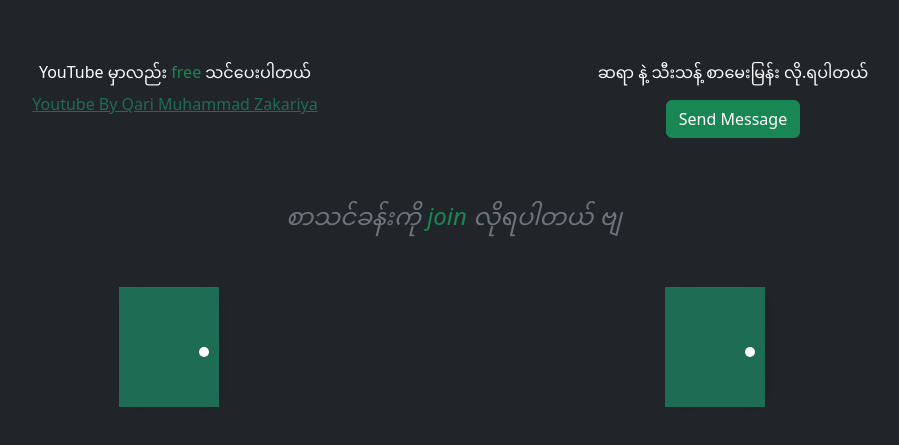
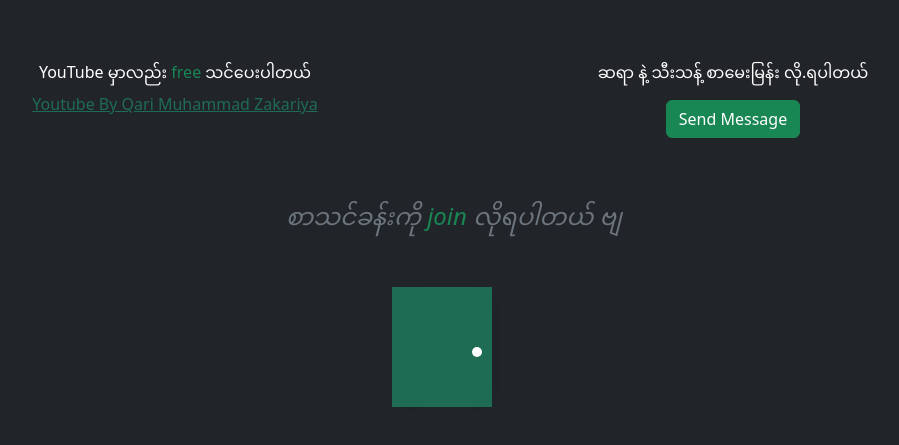
Before and after one commit to Ak-ko/abcd, a plain HTML site: page live.html in a window 1280 px wide. Shown: the part 103-548 px from the top of the page, without its empty margins (186-1085 px from the left). Drawn offline with nearby package versions, Linux system fonts and the light colour scheme.

Commit message:
add files

```diff
--- a/live.html
+++ b/live.html
@@ -168,18 +168,7 @@
         <div class="container mt-3">
             <h4 class="mt-5 pt-3 text-center text-secondary"><i>စာသင်ခန်းကို <span class="text-success">join</span> လိုရပါတယ် ဗျ</i></h4>
             <div class="row gy-4 card__container">
-
-            <div class="col-md-6 col-12">
-                <div class="text-center animate__animated animate__fadeIn">
-                <div class="livebtns">
-                    <a href="https://us06web.zoom.us/j/6300065821?pwd=cVFWcnY0LzladUozMUtQeU05KzdpUT09" target="_blank" class="zoom-btn">
-                    <span>Zoom</span>
-                    </a>
-                </div>
-                </div>
-            </div>
-
-            <div class="col-md-6 col-12">
+                <div class="col-12">
                     <div class="text-center animate__animated animate__fadeIn">
                         <div class="livebtns">
                             <a href="https://meet.google.com/pup-kwdk-wtc" target="_blank" class="meet-btn">
```
Lines whose indentation alone changed are shown as unchanged.
